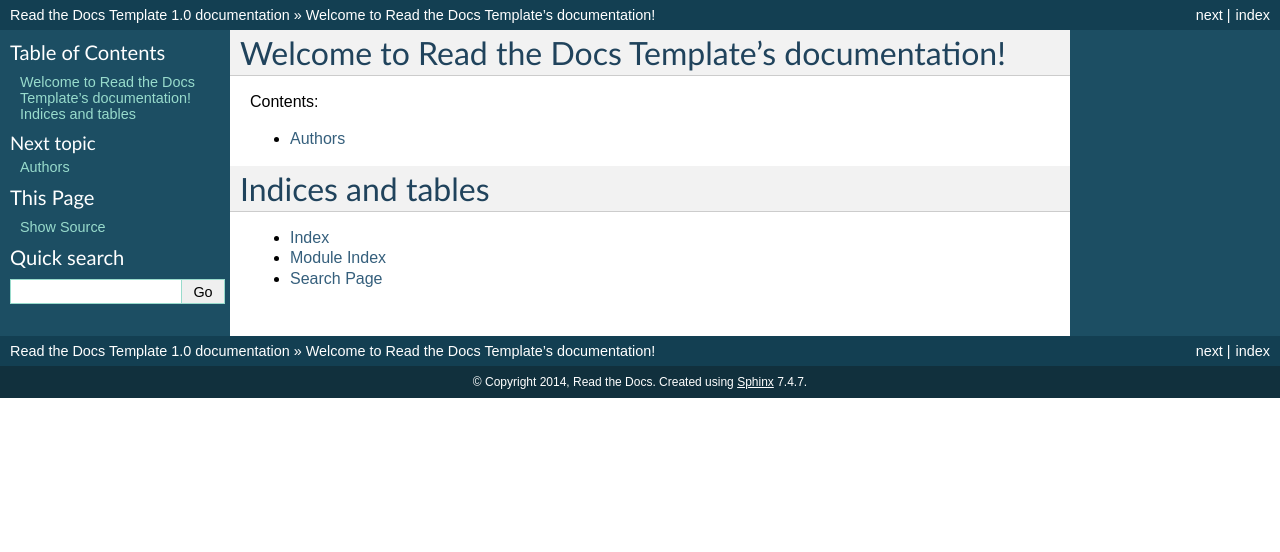
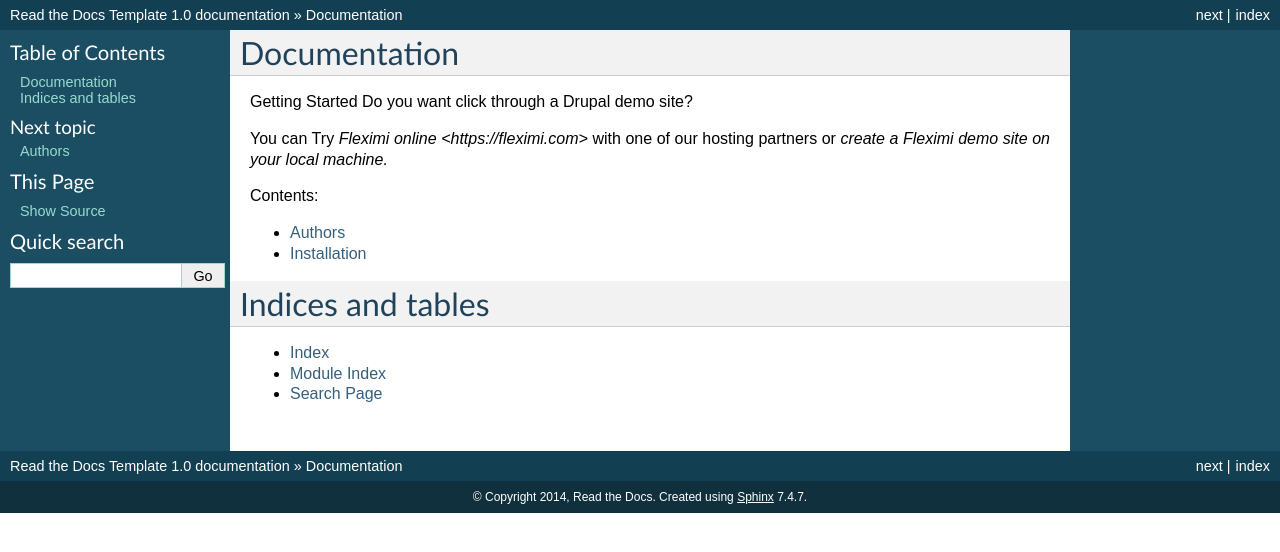
Before and after one commit to Fleximi/Fleximi-CMS, a Sphinx documentation site: the page built from docs/index.rst, in a window 1280 px wide. Shown: the top 552 px of the page. Built offline with Sphinx 7.4.7, drawn with Linux system fonts in a browser that asks for light colours.

Commit message:
Initial commit

```diff
--- a/docs/index.rst
+++ b/docs/index.rst
@@ -1,10 +1,10 @@
-.. Read the Docs Template documentation master file, created by
-   sphinx-quickstart on Tue Aug 26 14:19:49 2014.
-   You can adapt this file completely to your liking, but it should at least
-   contain the root `toctree` directive.
+Documentation
+=============
+Getting Started
+Do you want click through a Drupal demo site?
 
-Welcome to Read the Docs Template's documentation!
-==================================================
+You can Try `Fleximi online <https://fleximi.com>` with one of our hosting partners or `create a Fleximi demo site on your local machine.`
+
 
 Contents:
 
--- /dev/null
+++ b/docs/installation.rst
@@ -0,0 +1,7 @@
+============
+Installation
+============
+
+Install the package with pip::
+
+    $ pip install read-the-docs-template
```
